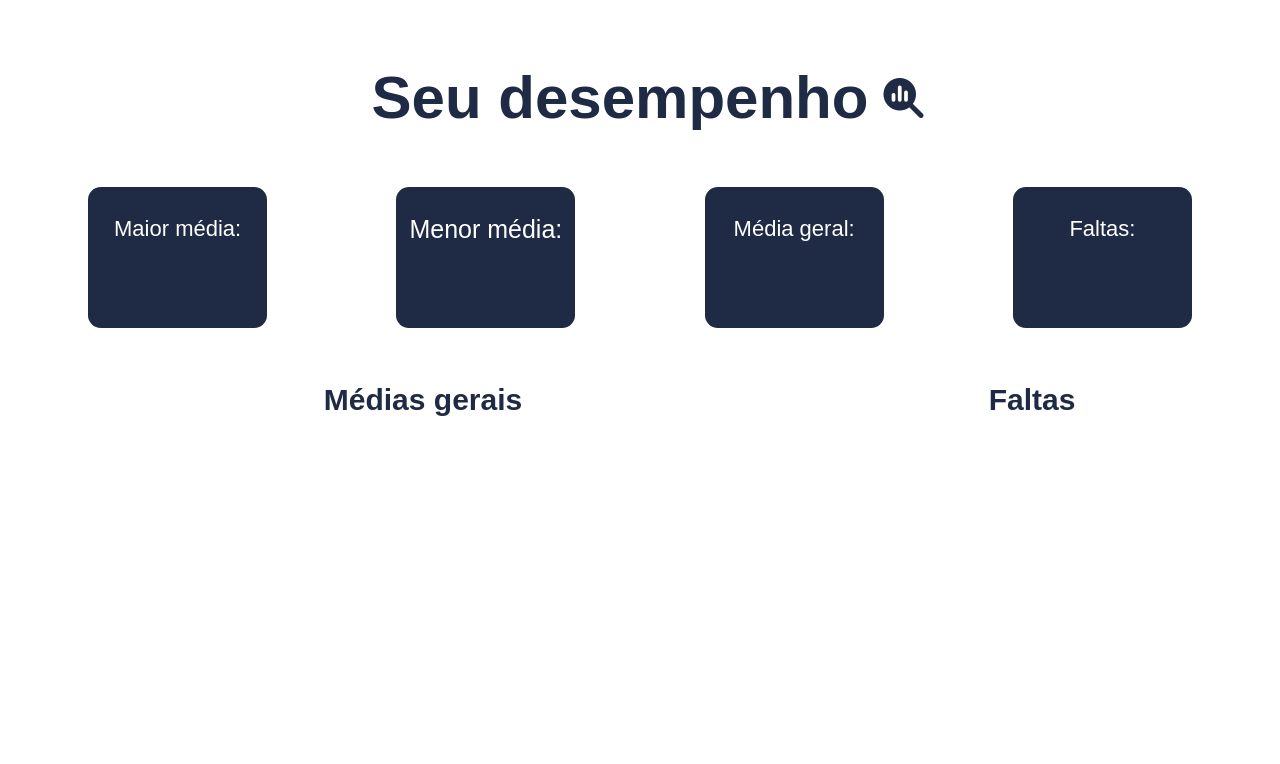
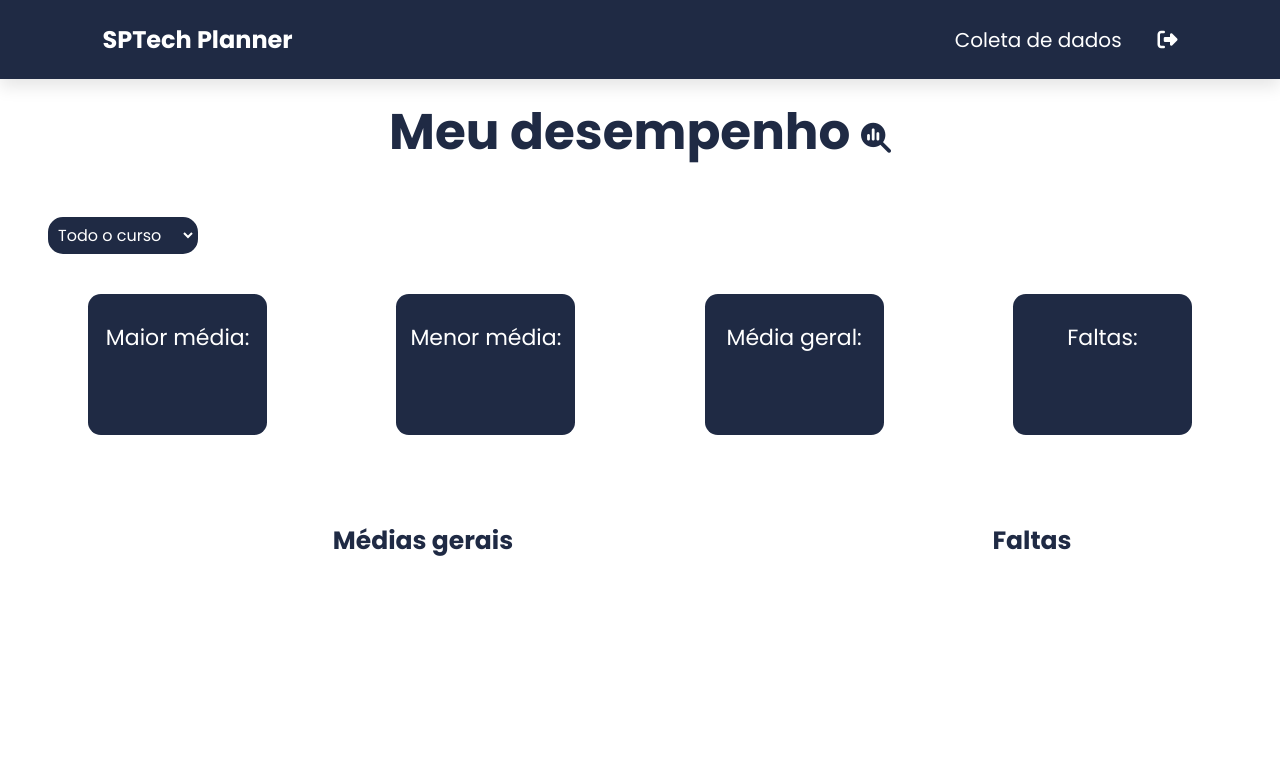
Before and after one commit to amandampedroza/SPTechPlanner, a website: page public/dashboard.html in a window 1280 px wide. Drawn offline with nearby package versions, Linux system fonts and the light colour scheme; no server answers; a web font is replaced by a local one.

Commit message:
navbar e css

```diff
--- /dev/null
+++ b/public/css/dash.css
@@ -0,0 +1,128 @@
+
+@import url('https://fonts.googleapis.com/css2?family=Afacad+Flux:wght@100..1000&display=swap');
+@import url('https://fonts.googleapis.com/css2?family=EB+Garamond:ital,wght@0,400..800;1,400..800&family=Poppins:ital,wght@0,100;0,200;0,300;0,400;0,500;0,600;0,700;0,800;0,900;1,100;1,200;1,300;1,400;1,500;1,600;1,700;1,800;1,900&display=swap');
+
+
+body {
+  margin: 2rem;
+  padding: 1rem;
+  background-color: rgb(255, 255, 255);
+
+}
+
+h1 {
+  padding: 15px;
+  margin: 2rem;
+  font-size: 50px;
+}
+
+header .logo{
+    font-size: 1.5rem;
+    font-weight: bolder;
+    font-family: "Poppins", serif;
+    color: #fff;
+	text-decoration: none;
+}
+
+header{
+	position: fixed;
+	top: 0;
+	left: 0;
+	right: 0;
+	z-index: 1000;
+	display: flex;
+	align-items: center;
+	justify-content: space-between;
+	background: #1f2a44;
+	padding: 2rem 8%;
+	box-shadow: 0 .5rem 1rem rgba(0,0,0, .1);
+    height: 15px;
+}
+
+header .navbar a{
+	font-size: 20px;
+	margin-left: 2rem;
+	color: #fff;
+    font-family: "Poppins", serif;
+    text-decoration: none;
+}
+
+header .navbar a:hover{
+    color: aqua;
+}
+
+
+.home:hover {
+  color: rgb(91, 35, 35);
+}
+
+.sair:hover {
+  color: red;
+}
+
+.titulo {
+  font-size: 25px;
+  display: flex;
+  align-items: center;
+  justify-content: center;
+  font-family: "Poppins", serif;
+  color: #1f2a44;
+}
+
+
+.kpis {
+  display: flex;
+  justify-content: space-between;
+  align-items: center;
+  font-family: "Poppins", serif;
+  padding: 5vh;
+  color: #fff;
+}
+
+.texto-kpi{
+  font-size: 22px;
+}
+
+.kpi {
+  display: flex;
+  flex-direction: column;
+  justify-content: space-around;
+  background-color:#1f2a44;
+  width: 14vw;
+  height: 11vw;
+  border-radius: 1vw;
+  text-align: center;
+  font-size: 25px;
+  font-family: "Poppins", serif;
+
+}
+
+.graficos {
+  display: flex;
+  justify-content: space-between;
+  align-items: center;
+
+}
+
+.semestre {
+    display: none;
+    flex-direction: column;
+}
+
+.todoCurso {
+    display: flex;
+    flex-direction: column;
+}
+
+
+select {
+    font-size: 1rem;
+    font-family: "Poppins", serif;
+    padding: 4px;
+    border: solid 2px #1f2a44;
+    border-radius: 15px;
+    color: #fff;
+    background-color: #1f2a44;
+    padding-right: 1rem;
+
+}
--- a/public/css/style.css
+++ b/public/css/style.css
@@ -88,8 +88,8 @@ header{
 	top: 0;
 	left: 0;
 	right: 0;
-	z-index: 1000; /* deixar o menu a frente do HTML */
-	display: flex; /* deixa tudo na mesma linha */
+	z-index: 1000;
+	display: flex;
 	align-items: center;
 	justify-content: space-between;
 	background: #1f2a44;
--- a/public/css/tabelas.css
+++ b/public/css/tabelas.css
@@ -11,6 +11,47 @@
         padding: 0;
         margin-top: 0;
         font-size: 50px
+    }
+
+    h2{
+        margin-bottom: 0;
+        margin-top: 3rem;
+    }
+
+
+    header .logo{
+        font-size: 1.5rem;
+        font-weight: bolder;
+        font-family: "Poppins", serif;
+        color: #fff;
+        text-decoration: none;
+    }
+
+    header{
+        position: fixed;
+        top: 0;
+        left: 0;
+        right: 0;
+        z-index: 1000;
+        display: flex;
+        align-items: center;
+        justify-content: space-between;
+        background: #1f2a44;
+        padding: 2rem 8%;
+        box-shadow: 0 .5rem 1rem rgba(0,0,0, .1);
+        height: 15px;
+    }
+
+    header .navbar a{
+        font-size: 20px;
+        margin-left: 2rem;
+        color: #fff;
+        font-family: "Poppins", serif;
+        text-decoration: none;
+    }
+
+    header .navbar a:hover{
+        color: aqua;
     }
 
 
@@ -118,4 +159,5 @@
 
     p {
         color: red;
+        margin: 0 ;
     }
--- a/public/dashboard.html
+++ b/public/dashboard.html
@@ -8,38 +8,49 @@
   <script src="https://kit.fontawesome.com/88fed8b646.js"></script>
   <script src="https://cdn.jsdelivr.net/npm/chart.js"></script>
   <script src="./js/sessao.js"></script>
+  <link rel="stylesheet" href="./css/dash.css">
   <title>Dashboard</title>
 </head>
 
 <!-- <body onload="validarSessao()"> -->
 
+
+
 <body onload="buscarFaltas(), kpiFaltas(), buscarMedias()">
 
+  <header>
+    <a class="logo" href="index.html">
+       SPTech Planner
+    </a>
+    <nav class="navbar">
+      <a href="./tabelas.html">Coleta de dados</a>
+      <a href=""><i class="fa-solid fa-right-from-bracket"></i></a>
+  </header>
 
-    <div class="container">
-      <div class="navbar">
-
+      <div class="titulo">
+        <h1>Meu desempenho
+        <i style="font-size: 30px;" class="fa-solid fa-magnifying-glass-chart"></i> </h1>
       </div>
 
-      <div class="titulo">
-        <h1>Seu desempenho</h1>
-        <i style="font-size: 40px;" class="fa-solid fa-magnifying-glass-chart"></i>
-      </div>
+      <select class="sem1" id="filtro" onclick="filtroDash()">
+        <option value="1">Todo o curso</option>
+        <option value="2"> Por Semestre</option>
+      </select>
 
-
+    <div class="todoCurso" id="todoCurso">
       <div class="kpis">
         <div class="kpi">
           <div class="texto-kpi">
             Maior média:
           </div>
-          <div style="font-size: 35px;" id="div_maiorMedia"></div>
+          <div style="font-size: 30px;" id="div_maiorMedia"></div>
         </div>
 
         <div class="kpi">
-          <div style="font-size: 25px;" class="texto-kpi">
+          <div class="texto-kpi">
           Menor média:
           </div>
-          <div style="font-size: 40px;"  id="div_menorMedia"></div>
+          <div style="font-size: 30px;"  id="div_menorMedia"></div>
         </div>
 
         <div class="kpi">
@@ -70,87 +81,80 @@
         </div>
       </div>
     </div>
+  </div>
 
-  <style>
-    @import url('https://fonts.googleapis.com/css2?family=Afacad+Flux:wght@100..1000&display=swap');
+  <!-- POR SEMESTRE -->
 
-    body {
-      margin: 2rem;
-      padding: 1rem;
-      background-color: rgb(255, 255, 255);
+  <div class="semestre" id="semestre">
+    <div class="kpis">
+      <div class="kpi">
+        <div class="texto-kpi">
+          Maior média:
+        </div>
+        <div style="font-size: 35px;" id="div_maiorMediaSemestre"></div>
+      </div>
 
-    }
+      <div class="kpi">
+        <div style="font-size: 25px;" class="texto-kpi">
+        Menor média:
+        </div>
+        <div style="font-size: 40px;"  id="div_menorMediaSemestre"></div>
+      </div>
 
-    h1 {
-      padding: 15px;
-      margin: 0;
-    }
+      <div class="kpi">
+        <div class="texto-kpi">
+          Média geral:
+        </div>
+        <div style="font-size: 40px;" id="div_mediaSemestre"></div>
+      </div>
 
 
+      <div class="kpi">
+        <div class="texto-kpi">
+         Faltas:
+        </div>
+        <div style="font-size: 40px;" id="div_faltasSemestre"></div>
+      </div>
+    </div>
 
-    .home:hover {
-      color: rgb(91, 35, 35);
-    }
+    <div class="graficos">
+      <div>
+        <h1 class="titulo">Médias gerais</h1>
+        <canvas id="myChartMediasSemestre" width="750px"></canvas>
+      </div>
 
-    .sair:hover {
-      color: red;
-    }
-
-    .titulo {
-      font-size: 30px;
-      display: flex;
-      align-items: center;
-      justify-content: center;
-      font-family: "Afacad Flux", sans-serif;
-      color: #1f2a44;
+      <div>
+        <h1 class="titulo">Faltas</h1>
+        <canvas id="myChartFaltasSemestre" width="400px"></canvas>
+      </div>
+    </div>
+  </div>
+</div>
 
 
-    }
-
-
-    .kpis {
-      display: flex;
-      justify-content: space-between;
-      align-items: center;
-      font-family: "Afacad Flux", sans-serif;
-      padding: 5vh;
-      color: #fff;
-    }
-
-    .texto-kpi{
-      font-size: 22px;
-    }
-
-    .kpi {
-      display: flex;
-      flex-direction: column;
-      justify-content: space-around;
-      background-color:#1f2a44;
-      width: 14vw;
-      height: 11vw;
-      border-radius: 1vw;
-      text-align: center;
-      font-size: 25px;
-      font-family: "Afacad Flux", sans-serif;
-
-    }
-
-    .graficos {
-      display: flex;
-      justify-content: space-between;
-      align-items: center;
-
-
-
-
-    }
-  </style>
 
 </body>
 
 </html>
 
 <script>
+
+function filtroDash() {
+        if (filtro.value == 1) {
+            document.getElementById("semestre").style.display = 'none';
+            document.getElementById("todoCurso").style.display = 'flex';
+            // document.getElementById("sprint").style.display = 'none';
+        } else if (filtro.value == 2) {
+            document.getElementById("semestre").style.display = 'flex';
+            document.getElementById("todoCurso").style.display = 'none';
+            // document.getElementById("SP3").style.display = 'none';
+        // } else if (todoCurso.value == 'SP3') {
+        //     document.getElementById("SP3").style.display = 'flex';
+        //     document.getElementById("SP1").style.display = 'none';
+        //     document.getElementById("SP2").style.display = 'none';
+        //
+        }
+    }
 
 
 
```
Also changed, not shown: public/tabelas.html (+17 -2 lines).
